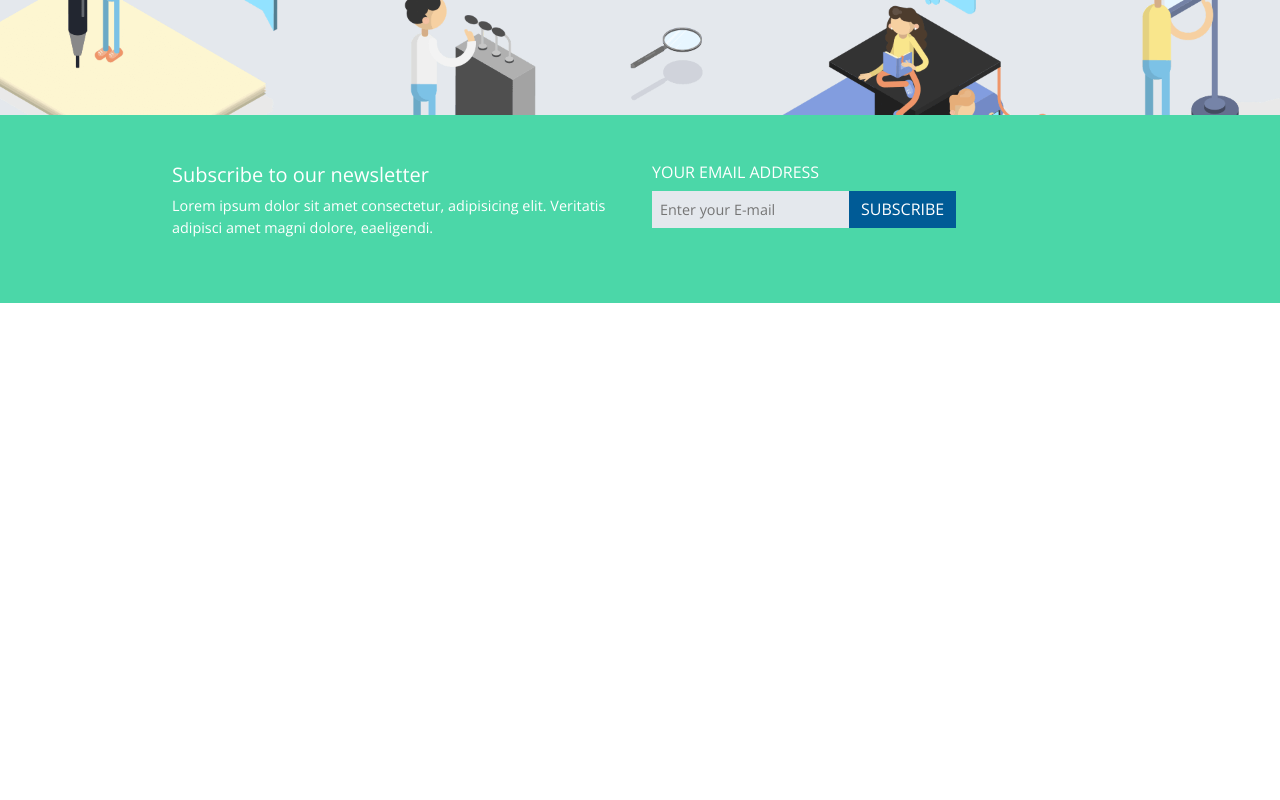
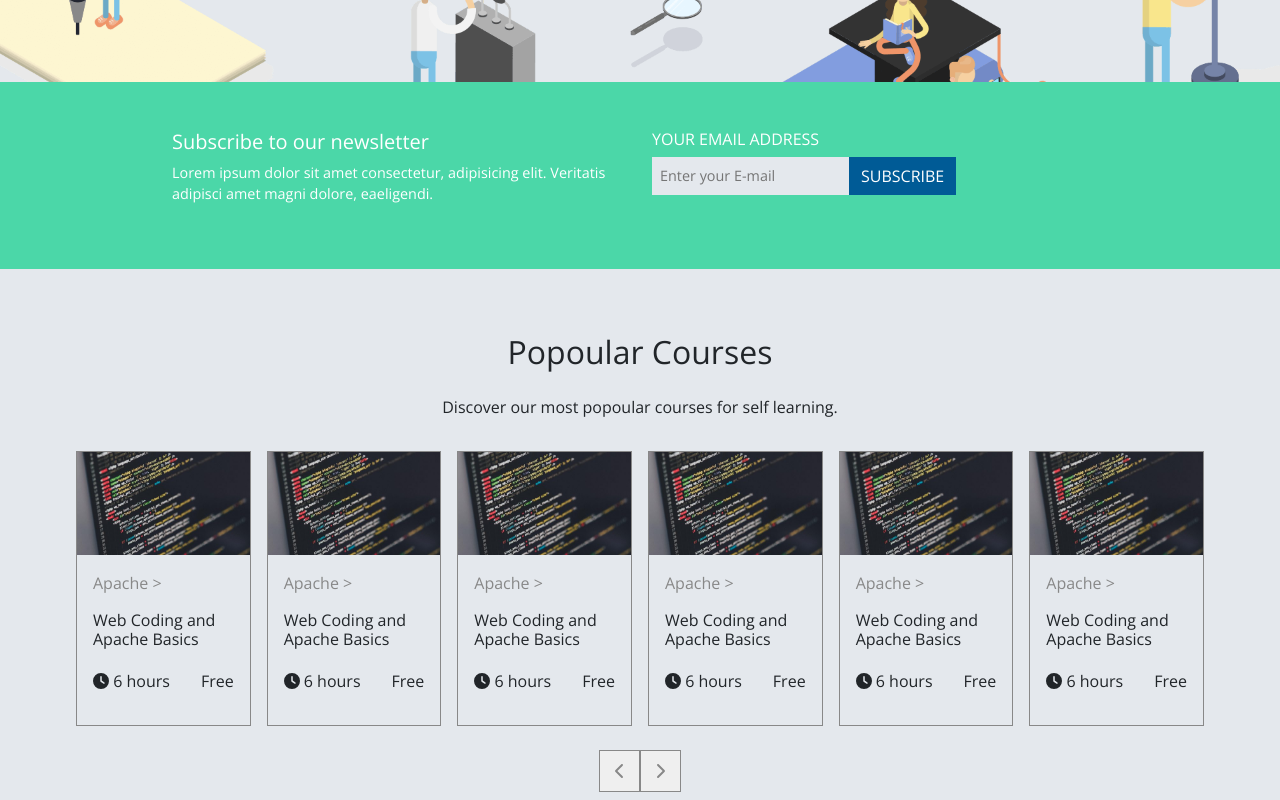
Before and after one commit to Nicowski25/proj-html-vuejs, a Vue app: page / in a window 1280 px wide. Shown: the part 2858-3658 px from the top of the page. Before the commit the page ends 3161 px from the top, so only its background shows below. Built offline with nearby package versions, Linux system fonts and the light colour scheme.

Commit message:
popoular courses section

```diff
--- a/src/components/AppMain.vue
+++ b/src/components/AppMain.vue
@@ -6,6 +6,7 @@ import MainOnlineLearning from './MainOnlineLearning.vue';
 import MainRecentCourses from './MainRecentCourses.vue';
 import MainStatistics from './MainStatistics.vue';
 import MainNewsletter from './MainNewsletter.vue';
+import MainPopoularCourses from './MainPopoularCourses.vue';
 
 export default {
     name: 'AppMain',
@@ -17,6 +18,7 @@ export default {
         MainRecentCourses,
         MainStatistics,
         MainNewsletter,
+        MainPopoularCourses,
     }
 }
 </script>
@@ -36,6 +38,8 @@ export default {
         <MainStatistics/>
         <!-- newsletter section -->
         <MainNewsletter/>
+        <!-- section of popoular courses -->
+        <MainPopoularCourses/>
 </template>
 
 
--- a/src/components/CourseComponent.vue
+++ b/src/components/CourseComponent.vue
@@ -9,7 +9,7 @@ export default {
             <img src="../assets/img/photo-1461749280684-dccba630e2f6-544x322.jpeg">
             <div class="course-description">
                 <p class="course-category">Apache ></p>
-                <h5 class="course-name">Web Coding and Apache Basics</h5>
+                <h6 class="course-name">Web Coding and Apache Basics</h6>
                 <div class="price-time d-flex justify-content-between">
                     <p><font-awesome-icon icon="fa-solid fa-clock" /> 6 hours</p>
                     <p>Free</p>
--- /dev/null
+++ b/src/components/MainPopoularCourses.vue
@@ -0,0 +1,54 @@
+<script>
+import CourseComponent from './CourseComponent.vue';
+export default {
+    name: 'MainPopoularCourses',
+    components: {
+        CourseComponent
+    }
+}
+</script>
+<template>
+    <div class="background">
+        <div class="container pt-5 text-center">
+            <h2 class="py-3">Popoular Courses</h2>
+            <p>Discover our most popoular courses for self learning.</p>
+        </div>
+<!-- courses section -->
+        <div class="container-fluid w-90 py-3">
+            <div class="row row-cols-6 g-3 justify-content-between">
+
+                <CourseComponent />
+                <CourseComponent />
+                <CourseComponent />
+                <CourseComponent />
+                <CourseComponent />
+                <CourseComponent />
+
+            </div>
+        </div>
+<!-- page buttons -->
+        <div class="d-flex justify-content-center py-2">
+            <button><font-awesome-icon icon="fa-solid fa-chevron-left" /></button>
+            <button><font-awesome-icon icon="fa-solid fa-chevron-right" /></button>
+        </div>
+    </div>
+</template>
+
+
+<style lang="scss" scoped>
+@use '../assets/scss/partials/variables.scss' as *;
+.background {
+    background-color: $light-grey;
+}
+
+.w-90 {
+    width: 90%;
+}
+
+button {
+    color: $dark-grey;
+    border: 1px solid $dark-grey;
+    padding: 0.5rem 0.9rem;
+}
+
+</style>
--- a/src/main.js
+++ b/src/main.js
@@ -20,8 +20,10 @@ import { faEarthAmericas } from '@fortawesome/free-solid-svg-icons';
 import { faDesktop } from '@fortawesome/free-solid-svg-icons';
 import { faCalendarCheck } from '@fortawesome/free-solid-svg-icons';
 import { faClock } from '@fortawesome/free-solid-svg-icons';
+import { faChevronLeft } from '@fortawesome/free-solid-svg-icons';
+import { faChevronRight } from '@fortawesome/free-solid-svg-icons';
 import { library } from '@fortawesome/fontawesome-svg-core';
 
-library.add(faTwitter, faBehance, faInstagram, faDribbble, faLinkedin, faGithub, faPinterest, faBars, faMagnifyingGlass, faBullhorn, faBriefcase, faUser, faEarthAmericas, faDesktop, faCalendarCheck, faClock),
+library.add(faTwitter, faBehance, faInstagram, faDribbble, faLinkedin, faGithub, faPinterest, faBars, faMagnifyingGlass, faBullhorn, faBriefcase, faUser, faEarthAmericas, faDesktop, faCalendarCheck, faClock, faChevronLeft, faChevronRight),
 
 createApp(App).component('font-awesome-icon', FontAwesomeIcon).mount('#app')
```
